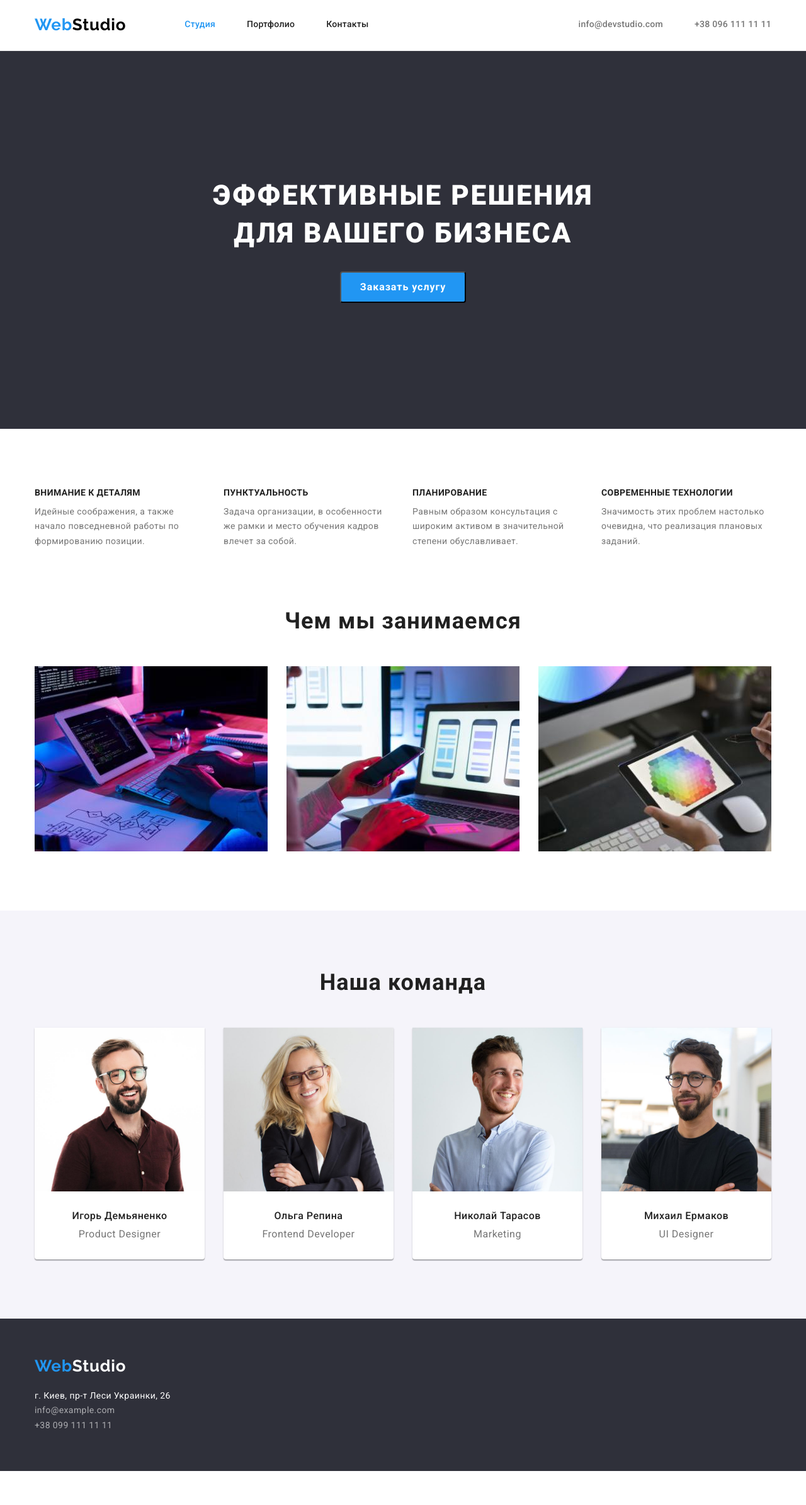
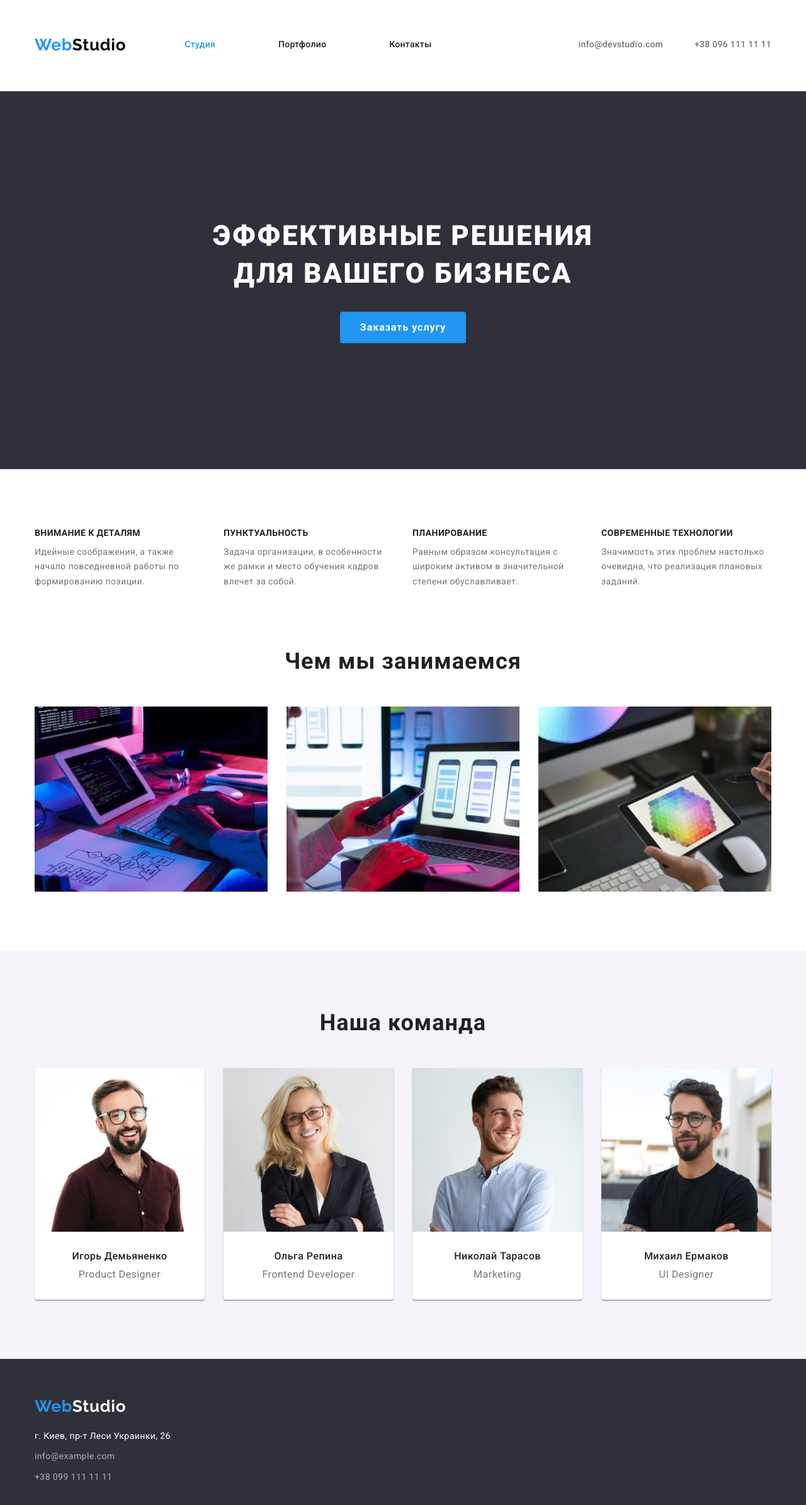
Before and after one commit to LiSazonova/goit-markup-hw-03, a plain HTML site: page index.html in a window 1280 px wide. Shown: the whole page at 63% size. Before the commit the page ends 2336 px from the top, so only its background shows below. Drawn offline with nearby package versions, Linux system fonts and the light colour scheme.

Commit message:
Добавляет правки

```diff
--- a/css/styles.css
+++ b/css/styles.css
@@ -80,11 +80,14 @@ body {
     letter-spacing: 0.03em;
     color: var(--logo-color);
     margin-right: 93px;
+    padding-top: 32px;
+    padding-bottom: 32px;
     }
 
 .logo-accent {
     color: var(--first-accent-color);
 }
+
 
 .header-item:not(:last-child) {
     margin-right: 50px;
@@ -96,6 +99,8 @@ body {
     line-height: 1.14;
     letter-spacing: 0.02em;
     color: var(--first-text-color);
+    padding-top: 32px;
+        padding-bottom: 32px;
 }
 
 .header-link:hover,
@@ -107,8 +112,8 @@ body {
     color: var(--first-accent-color);
 }
 
-.header-mail {
-    margin-right: 50px;
+.header-list li:not(:first-child) {
+    margin-left: 50px;
 }
 
 .header-mail,
@@ -118,6 +123,8 @@ body {
     line-height: 1.14;
     letter-spacing: 0.02em;
     color: var(--second-text-color);
+    padding-top: 32px;
+        padding-bottom: 32px;
 }
 
 .header-mail:hover,
@@ -136,9 +143,6 @@ body {
 
 .hero {
     background-color: var(--second-background-color);
-}
-
-.hero-content {
     padding-top: 200px;
         padding-bottom: 200px;
         text-align: center;
@@ -169,6 +173,7 @@ body {
     min-width: 200px;
     height: 50px;
     border-radius: 4px;
+    border: none;
 }
 
 .hero-btn:hover,
@@ -246,9 +251,6 @@ body {
 
 .team {
     background-color: var(--third-background-color);
-}
-
-.team-content {
     padding-top: 94px;
         padding-bottom: 94px;
 }
@@ -278,7 +280,6 @@ body {
     text-align: center;
     letter-spacing: 0.03em;
     color: var(--first-text-color);
-    margin-top: 30px;
         margin-bottom: 10px;
 }
 
@@ -288,7 +289,6 @@ body {
     text-align: center;
     letter-spacing: 0.03em;
     color: var(--second-text-color);
-    padding-bottom: 30px;
 }
 
 .team-item {
@@ -296,6 +296,11 @@ body {
     border-radius: 0px 0px 4px 4px;
     width: 270px;
     background-color: var(--first-background-color);
+}
+
+.team-content {
+    padding-top: 30px;
+    padding-bottom: 30px;
 }
 
 .footer {
@@ -317,6 +322,10 @@ body {
 
 .footer-address {
     font-style: normal;
+}
+
+.footer-list li:not(:last-child) {
+    margin-bottom: 9px;
 }
 
 .footer-link {
@@ -341,12 +350,13 @@ body {
 
 .footer-mail:focus,
 .footer-tel:focus {
-    color: var(--third-text-color);
+    color: var(--first-accent-color);
 }
 
 .filters-list {
     display: flex;
     justify-content: center;
+    margin-bottom: 50px;
 }
 
 .filters-item:not(:last-child) {
@@ -365,7 +375,6 @@ body {
     color: var(--first-text-color);
     background-color: var(--third-background-color);
     padding: 6px 22px;
-    margin-bottom: 50px;
         border-radius: 4px;
 }
 
--- a/index.html
+++ b/index.html
@@ -42,11 +42,9 @@
         <!--Баннер-->
         <section class="hero">
             <div class="container">
-                <div class="hero-content">
-                    <h1 class="hero-title">Эффективные решения <br> для вашего бизнеса</h1>
+                                    <h1 class="hero-title">Эффективные решения <br> для вашего бизнеса</h1>
                     <button type="button" class="hero-btn">Заказать услугу</button>
-                </div>
-            </div>
+                            </div>
         </section>
         <!--Особенности-->
         <section class="features">
@@ -96,28 +94,36 @@
         </section>
         <!--Наша Команда-->
         <section class="team">
-            <div class="container team-content">
+            <div class="container">
                 <h2 class="team-title">Наша команда</h2>
                 <ul class="team-list list">
                     <li class="team-item">
                         <img src="./images/tm1.jpg" alt="Team Member 1" width="270" height="260">
+                        <div class="team-content">
                         <h3 class="team-subtitle">Игорь Демьяненко</h3>
                         <p lang="en" class="team-text">Product Designer</p>
+                        </div>
                     </li>
                     <li class="team-item">
                         <img src="./images/tm2.jpg" alt="Team Member 2" width="270" height="260">
+                        <div class="team-content">
                         <h3 class="team-subtitle">Ольга Репина</h3>
                         <p lang="en" class="team-text">Frontend Developer</p>
+                        </div>
                     </li>
                     <li class="team-item">
                         <img src="./images/tm3.jpg" alt="Team Member 3" width="270" height="260">
+                        <div class="team-content">
                         <h3 class="team-subtitle">Николай Тарасов</h3>
                         <p lang="en" class="team-text">Marketing</p>
+                        </div>
                     </li>
                     <li class="team-item">
                         <img src="./images/tm4.jpg" alt="Team Member 4" width="270" height="260">
+                        <div class="team-content">
                         <h3 class="team-subtitle">Михаил Ермаков</h3>
                         <p lang="en" class="team-text">UI Designer</p>
+                        </div>
                     </li>
                 </ul>
             </div>
```
Lines whose indentation alone changed are shown as unchanged.
